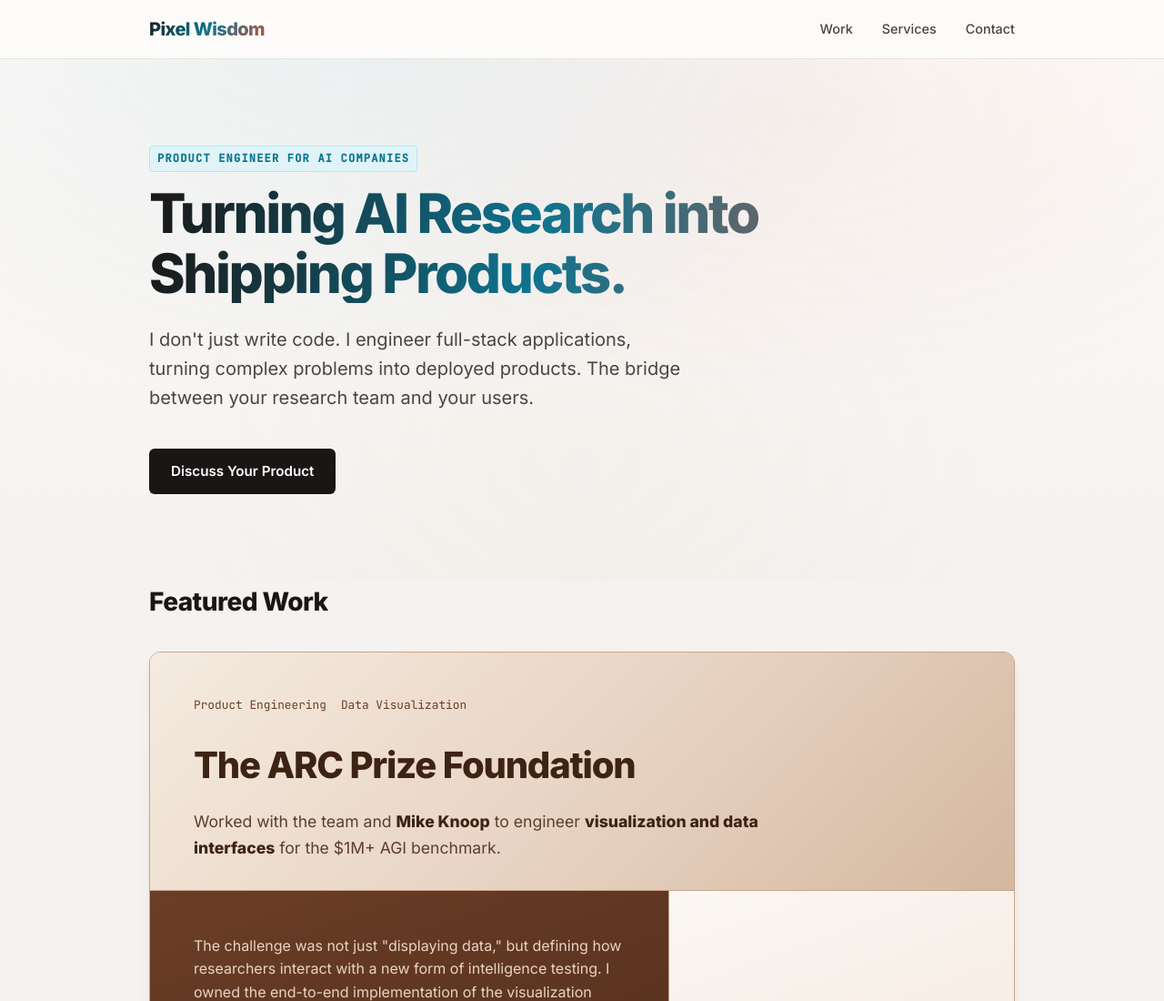
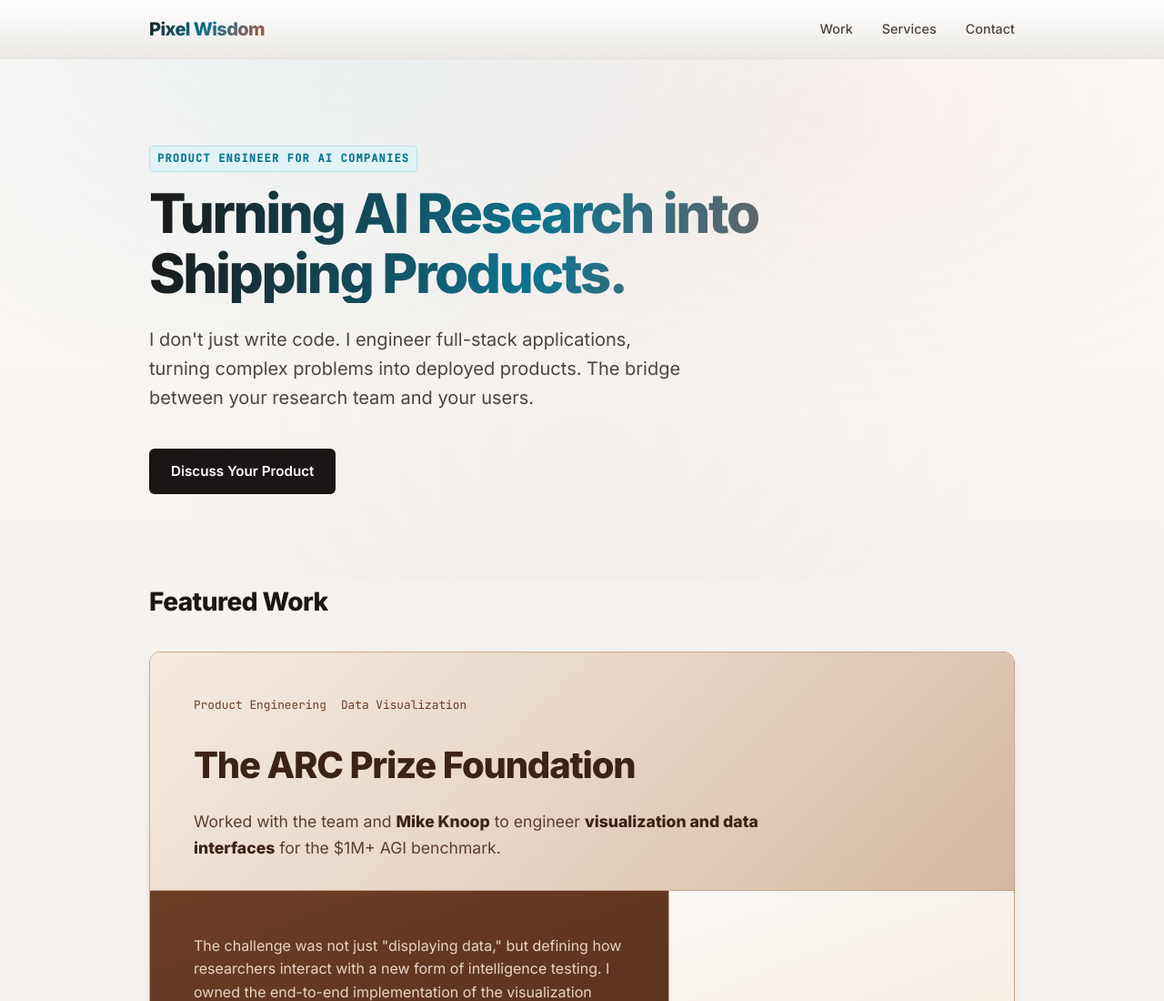
Before and after one commit to philtrem/pixelwisdom, a plain HTML site: page index.html in a window 1280 px wide. Shown: the top 1100 px of the page at 91% size. Drawn offline with Linux system fonts and the light colour scheme.

Commit message:
adds gradient to top nav menu

```diff
--- a/index.html
+++ b/index.html
@@ -88,7 +88,7 @@
     /* --- NAVIGATION --- */
     nav {
       position: fixed; top: 0; left: 0; width: 100%; z-index: 1000;
-      background: rgba(253, 251, 249, 0.95);
+      background: linear-gradient(180deg, rgba(255, 255, 255, 0.98) 0%, rgba(235, 232, 228, 0.95) 100%);
       backdrop-filter: blur(12px);
       -webkit-backdrop-filter: blur(12px);
       border-bottom: 1px solid var(--border-light);
```
